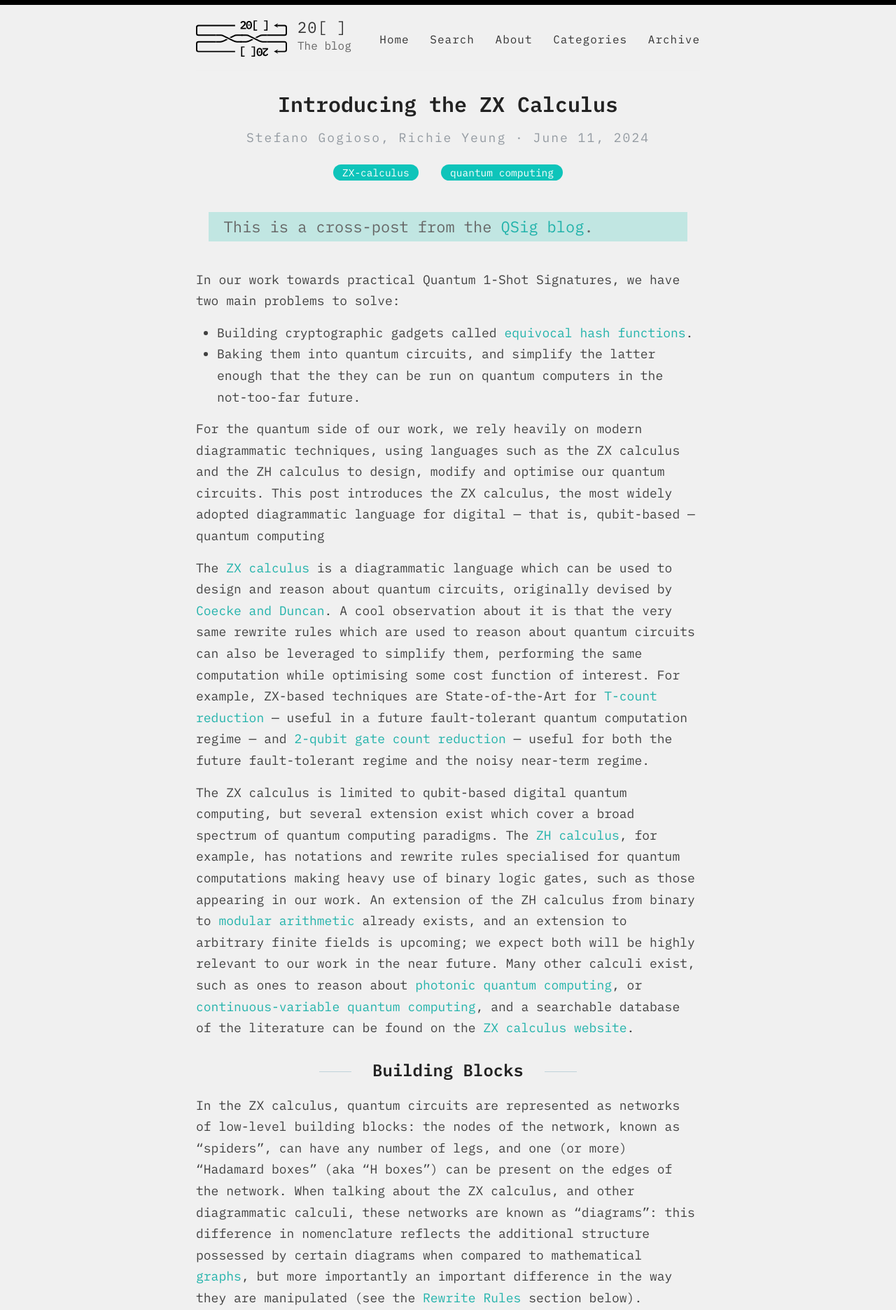
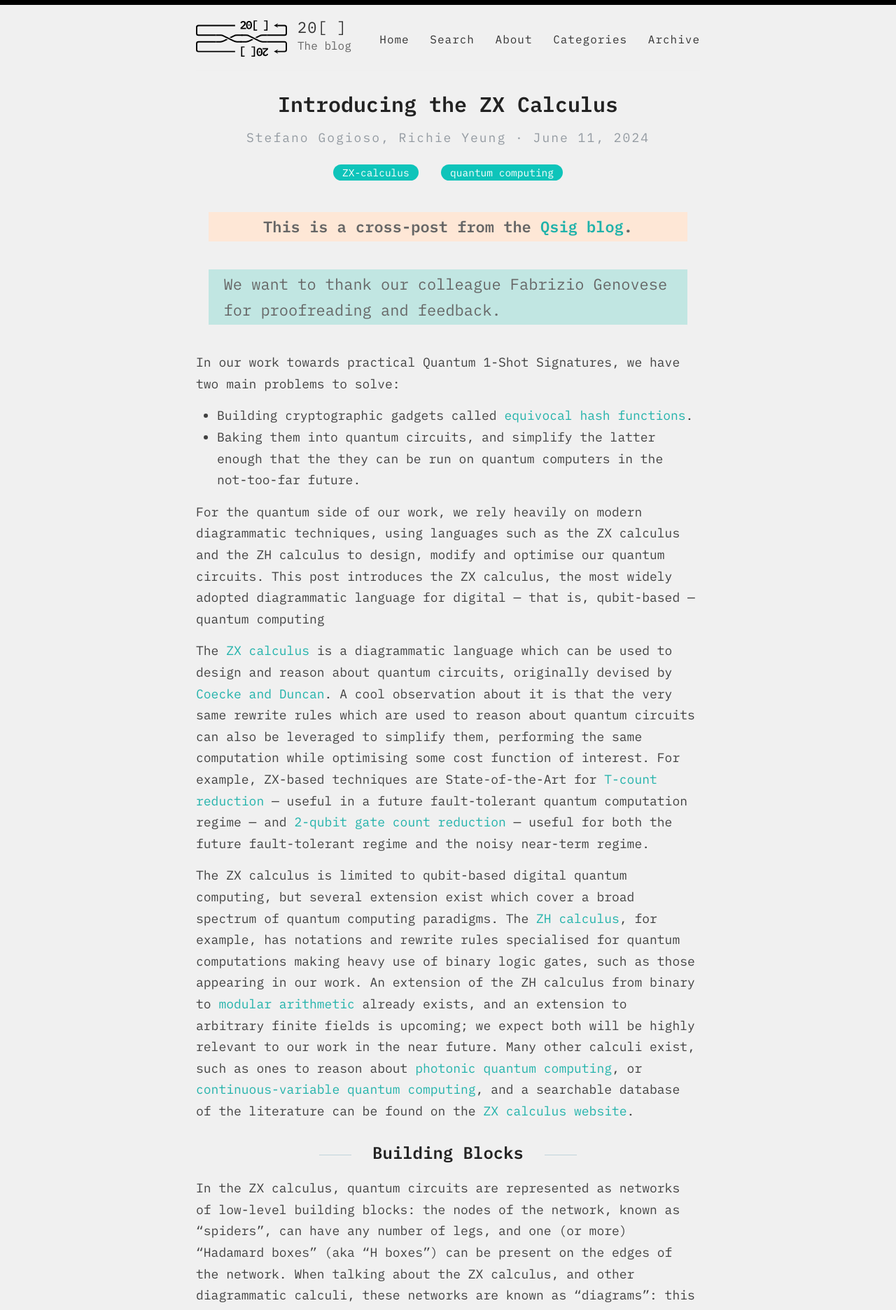
Before and after one commit to eric-downes/20sq-blog, a Jekyll site: the page built from _posts/2024-06-11-zx-intro.md, in a window 1280 px wide. Shown: the top 1872 px of the page at 70% size. Built offline with Jekyll 4.4.1, drawn with Linux system fonts in a browser that asks for light colours; some web fonts are replaced.

Commit message:
Added crosspost functionality.

```diff
--- a/_layouts/post.html
+++ b/_layouts/post.html
@@ -23,8 +23,15 @@ layout: default
     </div>
   </div>
 
+  <div class="entry">
+    {% if page.crosspostURL %}
+    {% if page.crosspostName %}
+    <div class="crosspost">
+      This is a cross-post from the <a href="{{ page.crosspostURL }}"">{{ page.crosspostName }}</a>.
+    </div>
+    {% endif %}
+    {% endif %}
 
-  <div class="entry">
     {% if page.thanks %}
     <div class="thanks">
       {{ page.thanks }}
--- a/_posts/2024-06-11-zx-intro.md
+++ b/_posts/2024-06-11-zx-intro.md
@@ -5,7 +5,9 @@ author: Stefano Gogioso, Richie Yeung
 categories: ["ZX-calculus", "quantum computing"]
 excerpt: "In this post, we introduce the graphical language of ZX diagrams."
 usemathjax: true
-thanks: "This is a cross-post from the <a href=\"https://www.w3schools.com\">QSig blog</a>."
+thanks: "We want to thank our colleague Fabrizio Genovese for proofreading and feedback."
+crosspostURL: "https://qsig.wtf/zx-intro/"
+crosspostName: "Qsig blog"
 asset_path: /assetsPosts/2024-06-11-zx-intro/
 ---
 
--- a/assets/style.scss
+++ b/assets/style.scss
@@ -532,6 +532,17 @@ nav {
     font-size: 22px;
     font-style: regular;
     background-color: #c1e6e2;
+  }
+
+  .crosspost {
+    margin: 1.8em .8em;
+    /*border-left: 2px solid $gray;*/
+    padding: 0.1em 1em;
+    color: $gray;
+    font-size: 22px;
+    text-align: center;
+    font-weight: bold;
+    background-color: rgb(254, 231, 214);
   }
 
   .you-may-like{
```
